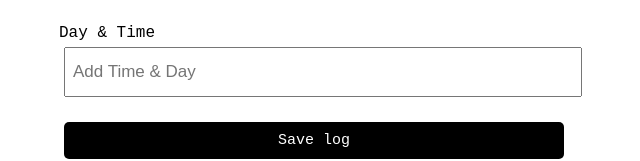
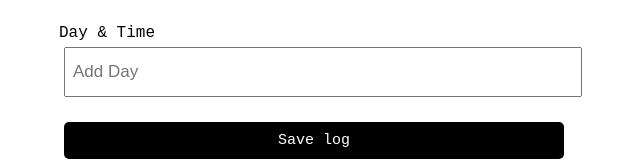
Before and after one commit to Kaitlyn-Lynette/Deep-Work-React-App, a React (Create React App) app: page / in a window 1280 px wide. Both pictures are taken after a click on the button "Add". Shown: the part 345-506 px from the top of the page, without its empty margins (331-971 px from the left). Built offline with nearby package versions, Linux system fonts and the light colour scheme; data requests are answered from the project's data file.

Commit message:
Preparing code for deployment

```diff
--- a/src/App.js
+++ b/src/App.js
@@ -19,36 +19,12 @@ function App() {
     getLogs()
   },[])
 
-  //Fetch logs
-  // const fetchLogs = async () => {
-  //   const res = await fetch ('http://localhost:5000/logs')
-  //   const data = await res.json()
-  //   // console.log(data[11].day)
-  //   for(var i = 0; i<data.length; i++) {
-  //     // console.lsog(data[i])
-  //     var date = data[i].day
-  //     console.log(date)
-  //   }
-  //   // var str = data[11].day
-  //   var dateStr = date.substring(0,date.indexOf(","))
-  //   console.log(dateStr)
-  //   const today = new Date().toLocaleDateString('en-US')
-  //   console.log(today)
-
-  //   return data
-  // }
 
   const fetchLogs = async () => {
     const res = await fetch ('http://localhost:5000/logs')
     const data = await res.json()
-
-    // const today = new Date().toLocaleDateString('en-US')
-
-    // data.filter(dataVal =>dataVal.day === today).map(todaysLog => (
-    //   console.log(todaysLog)
-    return data
-    }
-
+      return data
+  }
 
   //Add Log
   // const addLog = (log) => {
--- a/src/components/AddLog.js
+++ b/src/components/AddLog.js
@@ -25,7 +25,6 @@ const AddLog = ({onAdd}) => {
         let dt= new Date().toLocaleDateString("en-US")
         setDay(dt)
 
-
     }
 
 
@@ -45,7 +44,7 @@ const AddLog = ({onAdd}) => {
                 <label>Day & Time</label>
                 <input
                 type='text'
-                placeholder='Add Time & Day'
+                placeholder='Add Day'
                 value={day}
                 onClick={handleDate}
                  />
--- a/src/components/Logs.js
+++ b/src/components/Logs.js
@@ -2,10 +2,7 @@ import Log from './Log'
 
 const Logs = ({logs}) => {
     const today = new Date().toLocaleDateString('en-US')
-
     return (
-
-
         <div className="logs">
             {logs.filter(log=> log.day===today).map((todayslog)=> (
             <Log key={todayslog.id} log={todayslog}/>
--- a/src/components/PastLogs.js
+++ b/src/components/PastLogs.js
@@ -8,9 +8,7 @@ const PastLogs = ({logs}) => {
                 <Log key={pastlogs.id} log={pastlogs}/>
             ))}
         </div>
-
     )
-
 }
 
 PastLogs.defaultProps = {
```
